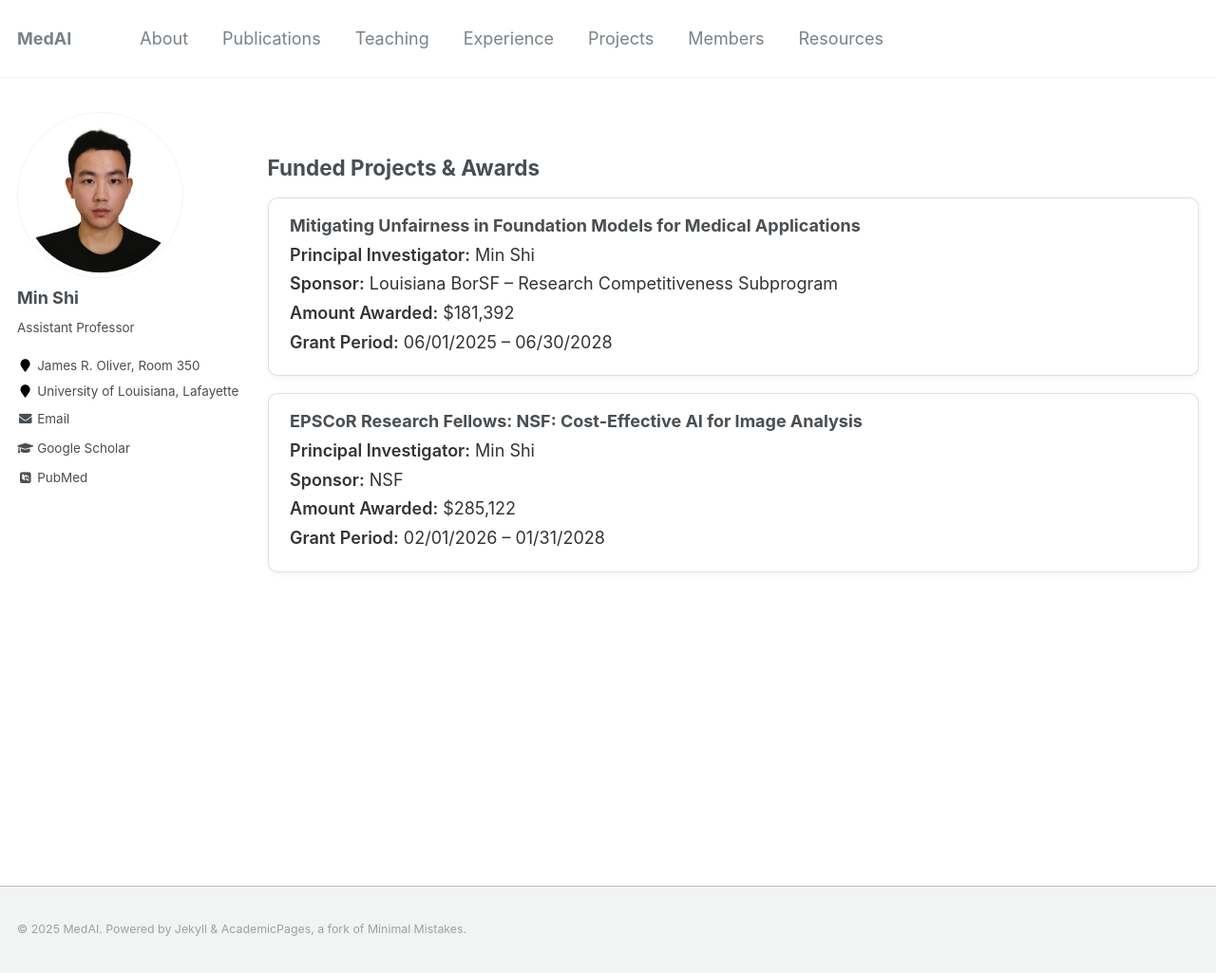
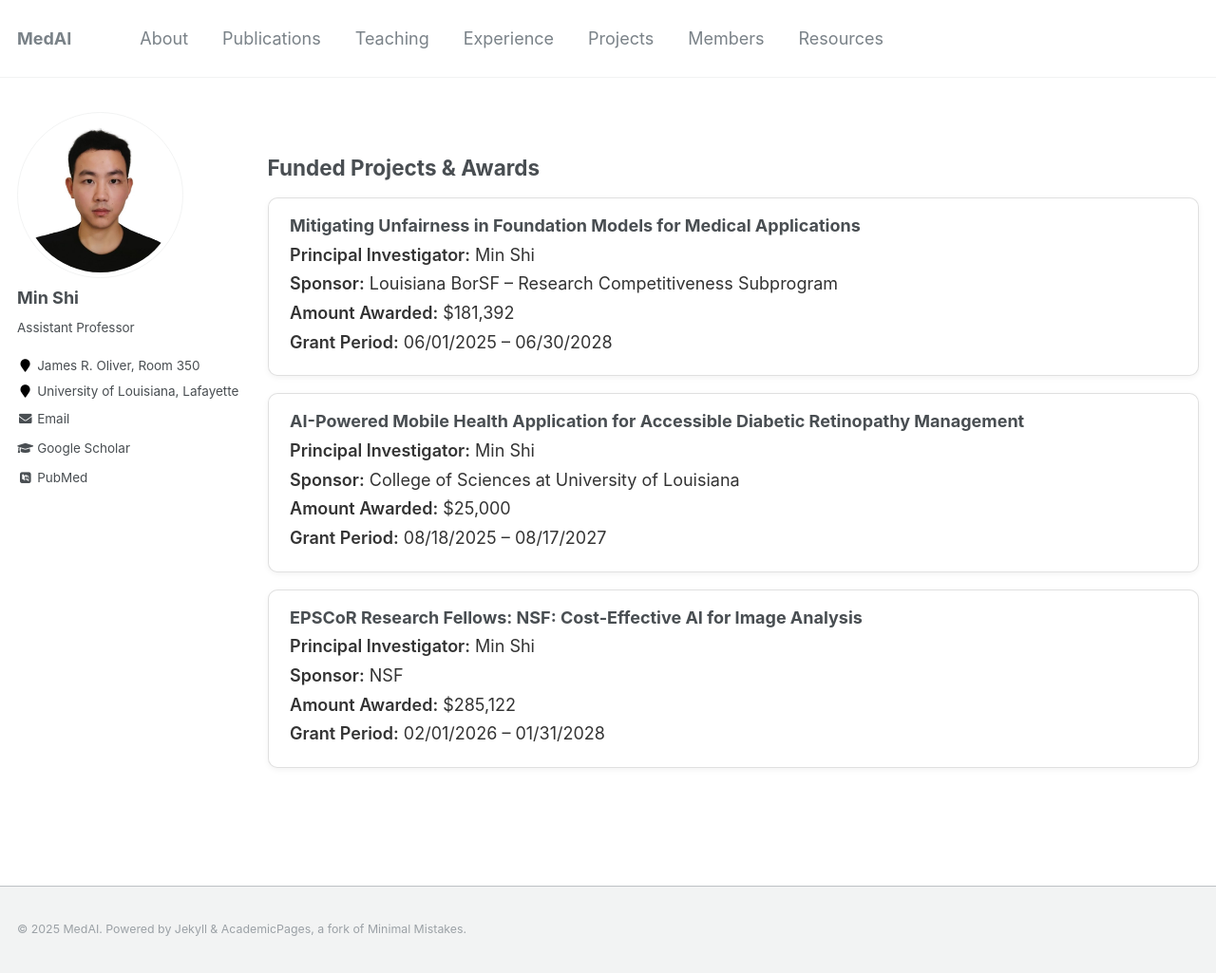
Before and after one commit to shiminxst/shiminxst.github.io, a Jekyll site: the page built from _pages/awards.md, in a window 1280 px wide and 1025 px high. Shown: the whole window at 95% size. Built offline with Jekyll 4.4.1, drawn with Linux system fonts in a browser that asks for light colours; some web fonts are replaced.

Commit message:
Update awards.md

```diff
--- a/_pages/awards.md
+++ b/_pages/awards.md
@@ -24,6 +24,7 @@ author_profile: true
   }
   .award-title {
     font-weight: 700;
+    font-size: 1rem;
     margin: 0 0 .35rem 0;
   }
   .award-meta {
@@ -58,6 +59,15 @@ author_profile: true
   </li>
   <li>
     <div class="award-card">
+      <h3 class="award-title">AI-Powered Mobile Health Application for Accessible Diabetic Retinopathy Management</h3>
+      <p class="award-meta"><b>Principal Investigator:</b> Min Shi </p>
+      <p class="award-meta award-sponsor"><b>Sponsor:</b> College of Sciences at University of Louisiana</p>
+      <p class="award-meta"><b>Amount Awarded:</b> $25,000</p>
+      <p class="award-meta"><b>Grant Period:</b> 08/18/2025 – 08/17/2027</p>
+    </div>
+  </li>
+  <li>
+    <div class="award-card">
       <h3 class="award-title">EPSCoR Research Fellows: NSF: Cost-Effective AI for Image Analysis</h3>
       <p class="award-meta"><b>Principal Investigator:</b> Min Shi </p>
       <p class="award-meta award-sponsor"><b>Sponsor:</b> NSF</p>
```
